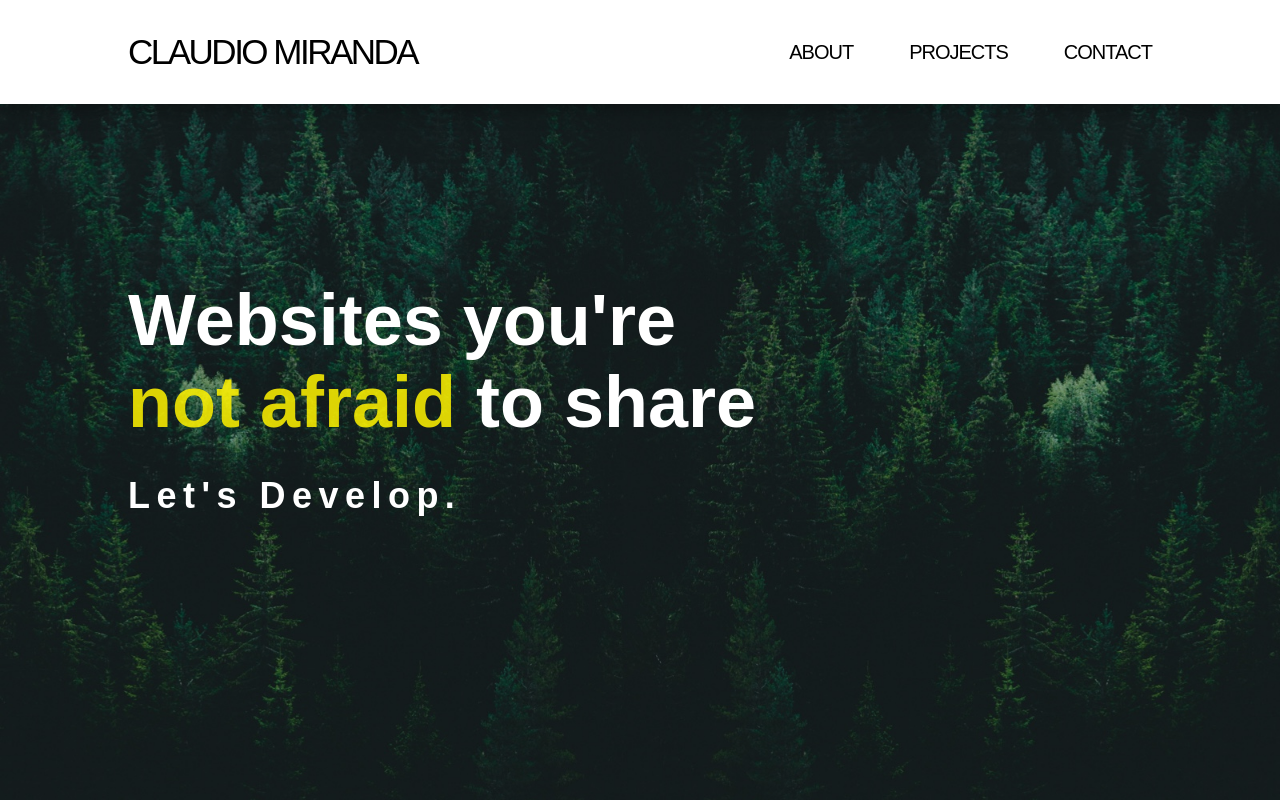
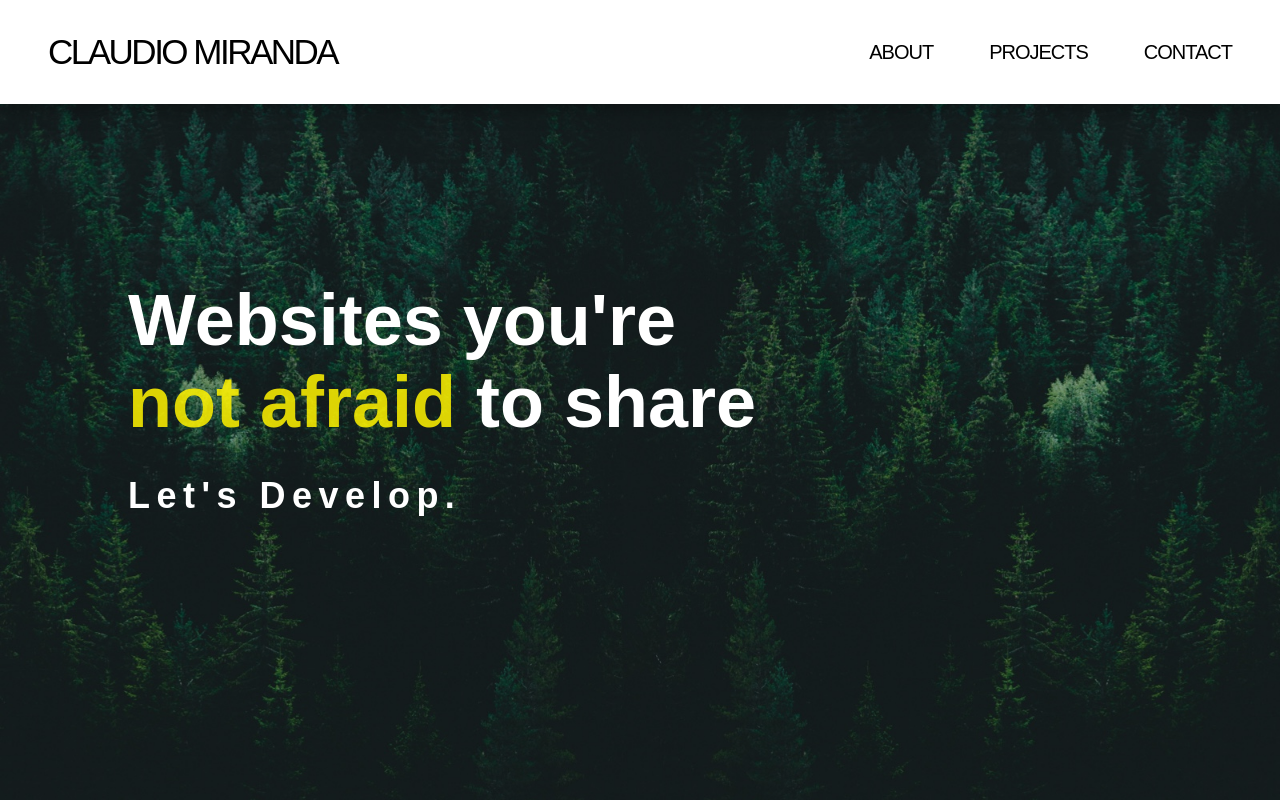
Before and after one commit to CodingClauds/Portfolio, a React (Create React App) app: page / in a window 1280 px wide. Shown: the top 800 px of the page. Built offline with nearby package versions, Linux system fonts and the light colour scheme.

Commit message:
Minor issue with the header component, had a max-width restricting past 1600px.

```diff
--- a/src/components/Header/Header.js
+++ b/src/components/Header/Header.js
@@ -18,7 +18,7 @@ function Header({ executeScroll, myRefAbout, myRefProjects, myRefContact }) {
   return (
     <>
       <header>
-        <div className="container wrapper">
+        <div className="container">
           <a href="/">
             <h2>Claudio Miranda</h2>
           </a>
--- a/src/components/Header/Header.scss
+++ b/src/components/Header/Header.scss
@@ -9,13 +9,14 @@ header {
   background-color: $primary-white;
 
   .container {
-    padding-top: 32px;
-    padding-bottom: 32px;
     display: flex;
     justify-content: space-between;
     align-items: center;
     background-color: $primary-white;
     box-shadow: 0 4px 20px -1px rgb(0 0 0 / 40%);
+    padding: 0 3rem;
+    padding-top: 32px;
+    padding-bottom: 32px;
 
     h2 {
       color: $primary-black;
```
